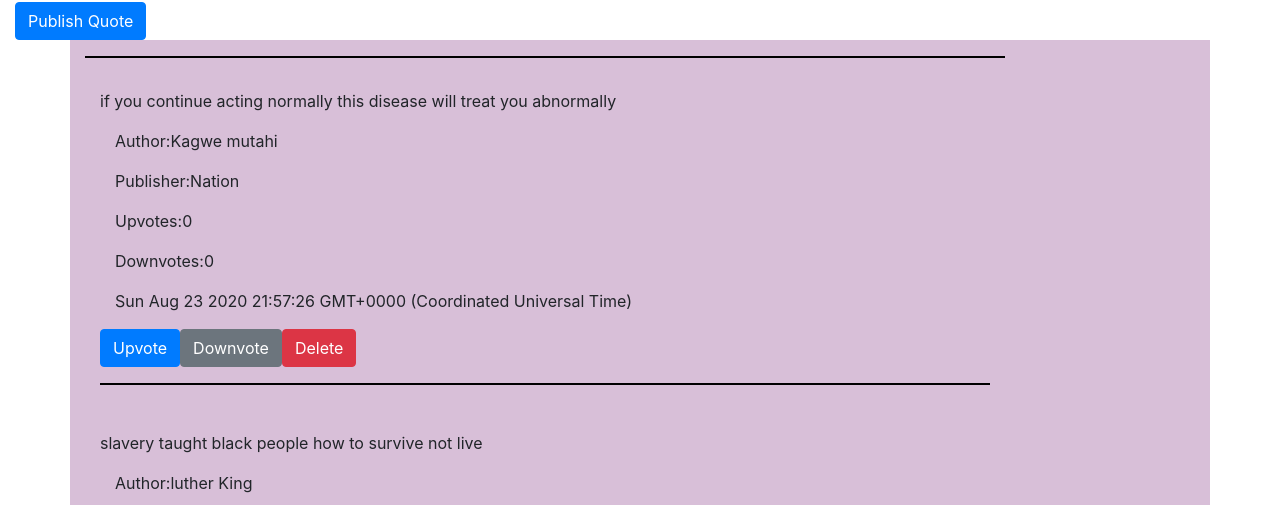
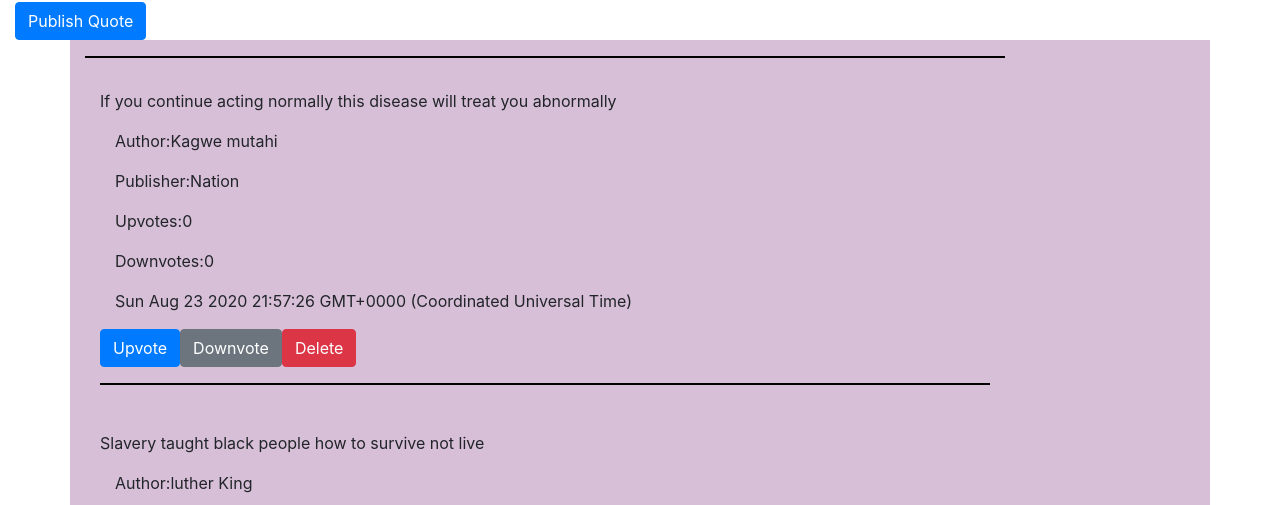
Before and after one commit to Kabu1/quoteit, an Angular app: page / in a window 1280 px wide. Shown: the part 380-885 px from the top of the page. Built offline with nearby package versions, Linux system fonts and the light colour scheme.

Commit message:
add quote

```diff
--- a/src/app/quote/quote.component.ts
+++ b/src/app/quote/quote.component.ts
@@ -9,8 +9,8 @@ import { quote } from '../quote';
 })
 export class QuoteComponent implements OnInit {
 
-  quotes=[new quote("Nation","Kagwe mutahi","if you continue acting normally this disease will treat you abnormally"),
-new quote("NYT","luther King","slavery taught black people how to survive not live")]
+  quotes=[new quote("Nation","Kagwe mutahi","If you continue acting normally this disease will treat you abnormally"),
+new quote("NYT","luther King","Slavery taught black people how to survive not live")]
   preNum:number
   lastNum:number
   counter:number
```
